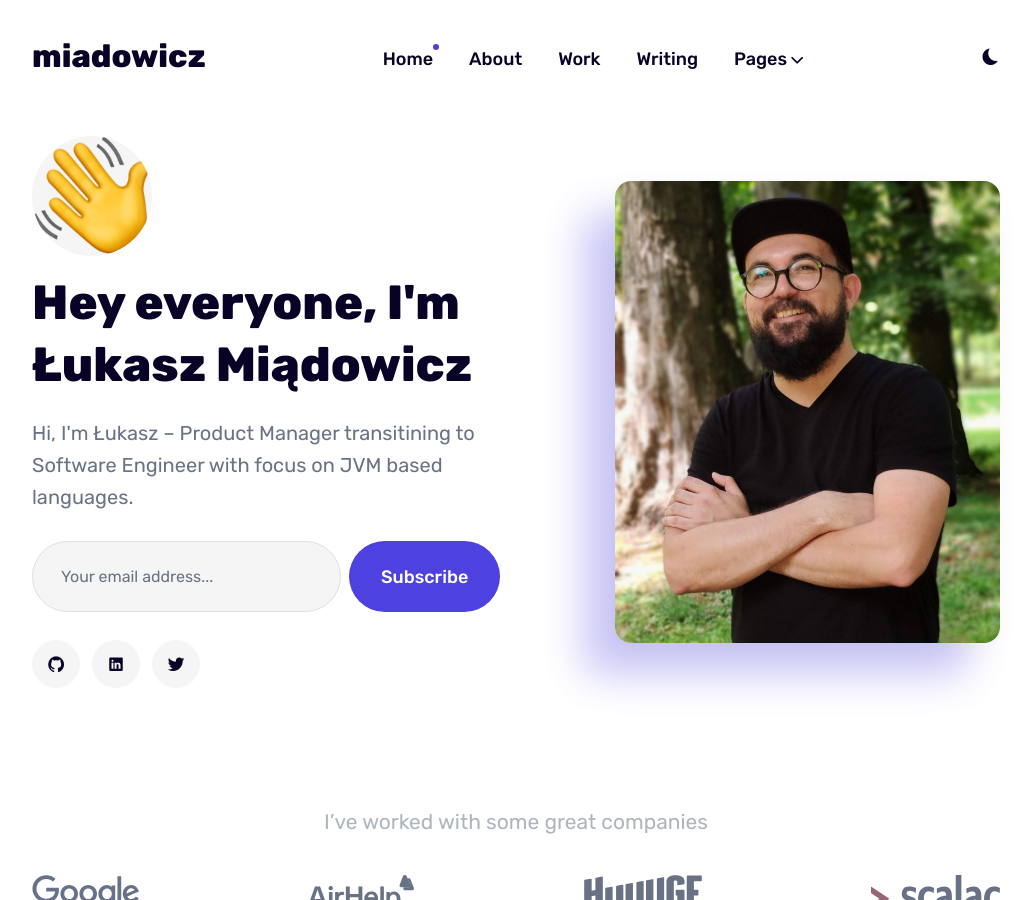
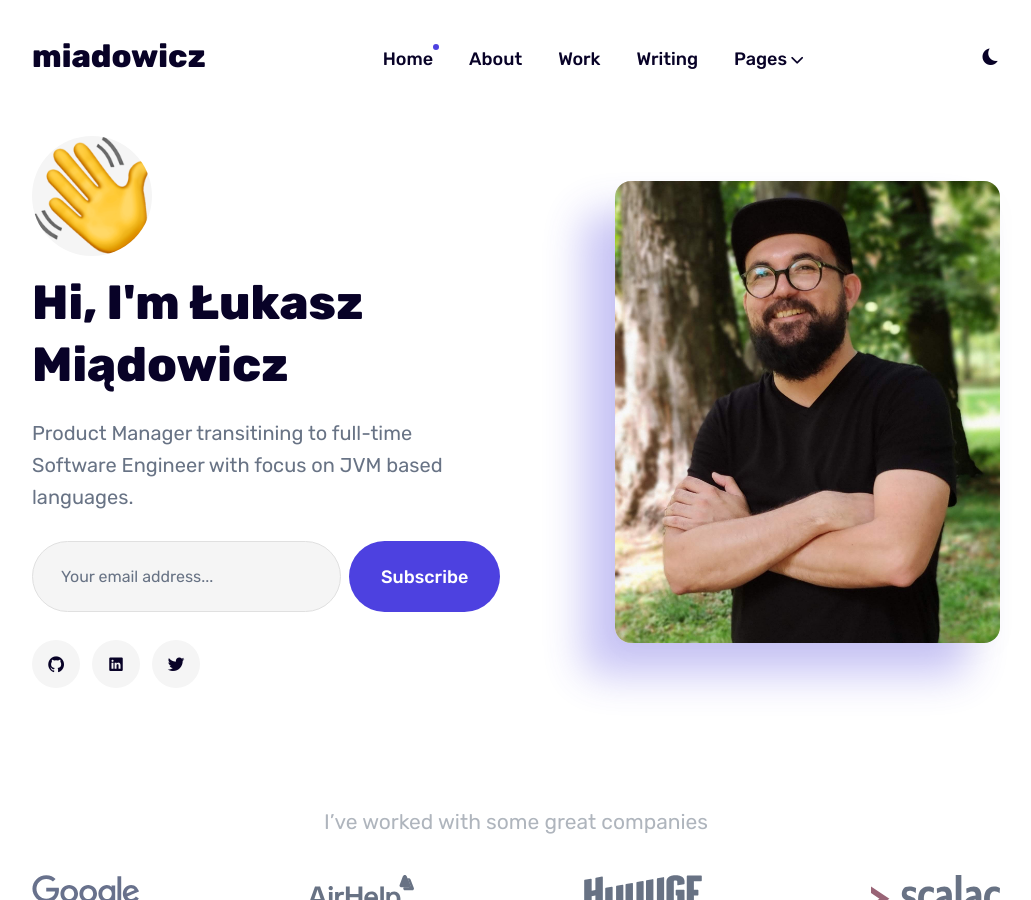
Before and after one commit to lmiadowicz/lmiadowicz.github.io, a Jekyll site: the page built from index.html, in a window 1280 px wide and 900 px high. Shown: the whole window, without its empty margins (124-1155 px from the left). Built offline with Jekyll 4.4.1, drawn with Linux system fonts in a browser that asks for light colours.

Commit message:
Change homepage description

```diff
--- a/_data/settings.yml
+++ b/_data/settings.yml
@@ -47,8 +47,8 @@ social:
 # Hero Settings
 hero:
   enable: true
-  hero__title: Hey everyone, I'm Łukasz Miądowicz
-  hero__description: Hi, I'm Łukasz – Product Manager transitining to Software Engineer with focus on JVM based languages.
+  hero__title: Hi, I'm Łukasz Miądowicz
+  hero__description: Product Manager transitining to full-time Software Engineer with focus on JVM based languages.
   hero__image: "/images/01-1.jpg"
 
 
```
